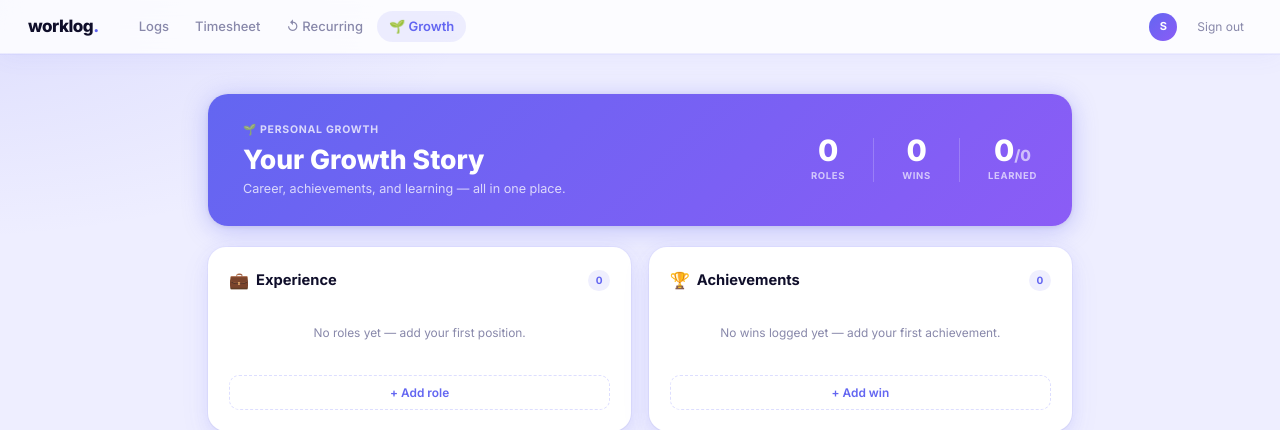
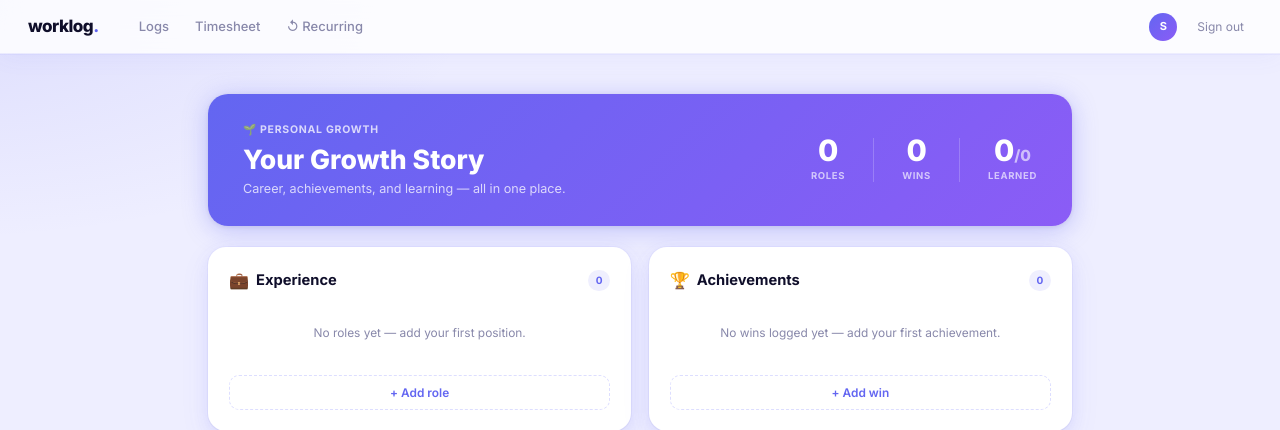
Before and after one commit to zaintahir5121/ZainPortfolio, an ASP.NET Core app: page /Growth in a window 1280 px wide. Shown: the top 430 px of the page. Run offline with ASP.NET Core 8, Linux system fonts and the light colour scheme; the visitor is signed in with stand-in values (Sample User, id 1); the project's own start-up code is not run, and a stand-in starts its controllers and pages; some libraries are stand-ins or nearby versions.

Commit message:
Hide Growth from nav (code preserved, commented out)
https://claude.ai/code/session_01FfSWPbQPnkAKWCutiknqef

```diff
--- a/worklog-mvc/Views/Shared/_Layout.cshtml
+++ b/worklog-mvc/Views/Shared/_Layout.cshtml
@@ -22,12 +22,14 @@
        class="t-link @(ViewContext.RouteData.Values["controller"]?.ToString() == "Timesheet" ? "t-link-on" : "")">Timesheet</a>
     <a asp-controller="Recurring" asp-action="Index"
        class="t-link @(ViewContext.RouteData.Values["controller"]?.ToString() == "Recurring" ? "t-link-on" : "")">↺ Recurring</a>
+    @* Growth hidden — re-enable by uncommenting:
     @{
       var growthActive = new[]{"Growth","Achievements","Experience","Learning"}
         .Contains(ViewContext.RouteData.Values["controller"]?.ToString() ?? "");
     }
     <a asp-controller="Growth" asp-action="Index"
        class="t-link @(growthActive ? "t-link-on" : "")">🌱 Growth</a>
+    *@
   </div>
   <div class="t-right">
     @if (ViewBag.TodayHours is decimal th && th > 0)
@@ -51,9 +53,10 @@
   <a asp-controller="Recurring" asp-action="Index"
      class="t-drawer-link @(ViewContext.RouteData.Values["controller"]?.ToString() == "Recurring" ? "t-link-on" : "")">↺ Recurring</a>
   <div class="t-drawer-divider"></div>
-  <a asp-controller="Growth" asp-action="Index"
-     class="t-drawer-link @(growthActive ? "t-link-on" : "")">🌱 Growth</a>
+  @* Growth hidden — uncomment to restore:
+  <a asp-controller="Growth" asp-action="Index" class="t-drawer-link">🌱 Growth</a>
   <div class="t-drawer-divider"></div>
+  *@
   <button class="t-drawer-signout" onclick="document.getElementById('logoutForm').submit()">Sign out</button>
 </div>
 
```
